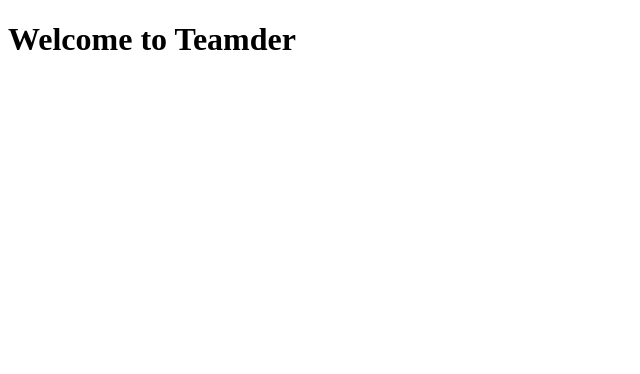
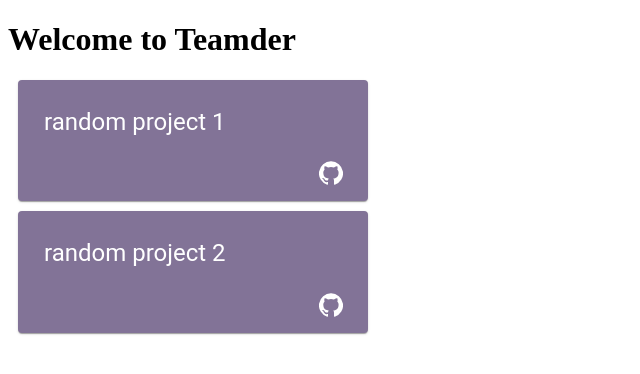
Before and after one commit to 3P1Q/Hackanect, a React (Create React App) app in the folder teamder/: page / in a window 1280 px wide. Shown: the top 374 px of the page, without its empty margins (0-640 px from the left). Built offline with nearby package versions, Linux system fonts and the light colour scheme.

Commit message:
added card component

```diff
--- a/teamder/src/components/App.js
+++ b/teamder/src/components/App.js
@@ -1,9 +1,20 @@
+import React, {Component} from 'react';
 import './App.css';
+import ProjectCard from './ProjectCard/ProjectCard'
 
-function App() {
-  return (
-    <h1>Welcome to Teamder</h1>
-  );
+//temporary json file(s)      (should be removed later)
+import projectcard from '../exampleJSONs/projectcard.json'
+
+class App extends Component {
+  render(){
+    return (
+    <div>
+      <h1>Welcome to Teamder</h1>
+      <ProjectCard deets={projectcard} />
+    </div>
+    );
+  }
+
 }
 
 export default App;
--- /dev/null
+++ b/teamder/src/components/ProjectCard/ProjectCard.js
@@ -0,0 +1,63 @@
+import React from 'react';
+import { makeStyles, withTheme } from '@material-ui/core/styles';
+import Card from '@material-ui/core/Card';
+import CardActions from '@material-ui/core/CardActions';
+import CardContent from '@material-ui/core/CardContent';
+import Button from '@material-ui/core/Button';
+import Typography from '@material-ui/core/Typography';
+import GitHubIcon from '@material-ui/icons/GitHub';
+import Link from '@material-ui/core/Link';
+
+const useStyles = makeStyles({
+  root: {
+    minWidth: 275,
+    maxWidth: 350,
+    backgroundColor: '#827397',
+    margin: 10,
+    color: '#FFF'
+  },
+  card: {
+    paddingBottom: 10
+  },
+  title: {
+    color: '#FFF',
+    marginTop: 10,
+    marginLeft: 10
+  },
+  link: {
+    width: "10px",
+    position: "relative",
+    top: 15,
+    alignItems: "right",
+    left: 285,
+    right: 0
+    // paddingLeft: "90%"
+  }
+});
+
+export default function ProjectCard({deets}) {
+  const classes = useStyles();
+  const preventDefault = (event) => event.preventDefault();
+
+  return (
+    <>
+        {deets.projects.map((card) => {
+            return <Card className={classes.root}>
+                <CardContent className={classes.carda}>
+                    <Typography maxWid variant={"h5"} className={classes.title} color="textSecondary" gutterBottom>
+                    {card.name}
+                    </Typography>
+                    <Typography className={classes.link}>
+                    <Link href={card.link}  color="inherit">
+                        <GitHubIcon></GitHubIcon>
+                    </Link>
+                </Typography>
+                </CardContent>
+
+
+            </Card>
+        })}
+
+    </>
+  );
+}
--- /dev/null
+++ b/teamder/src/exampleJSONs/projectcard.json
@@ -0,0 +1,14 @@
+{
+    "projects": [
+        {
+            "name": "random project 1",
+            "link": "https://github.com",
+            "technologies": ["html", "css"]
+        },
+        {
+            "name": "random project 2",
+            "link": "https://github.com",
+            "technologies": ["js", "markdown"]
+        }
+    ]
+}
```
